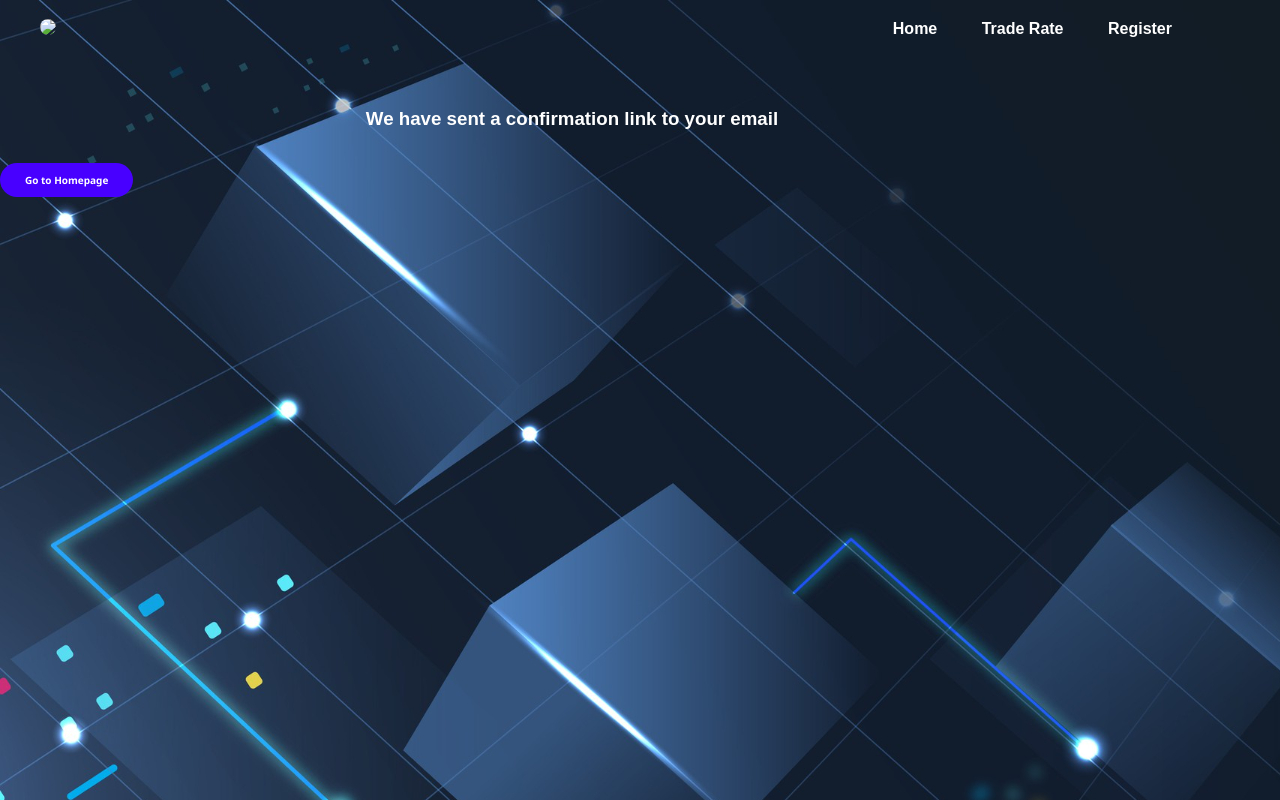
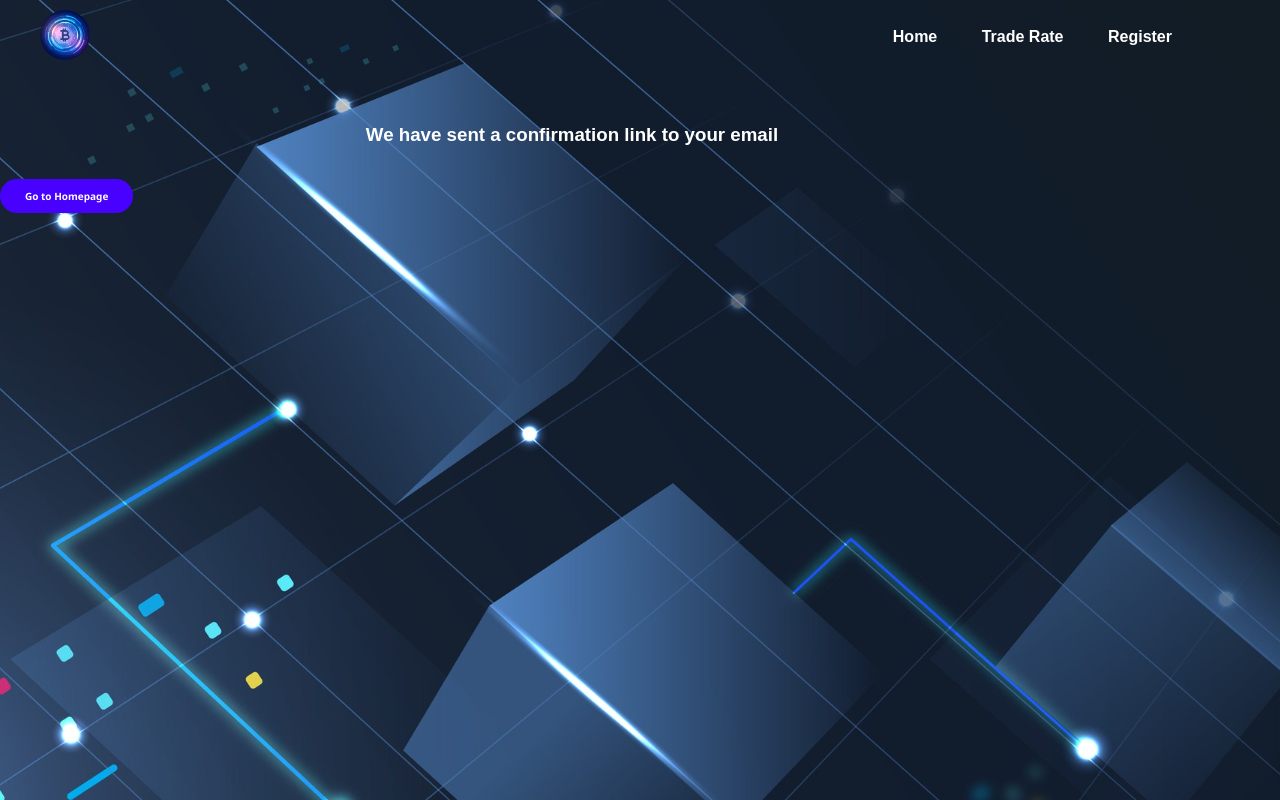
Before and after one commit to Thepraste/ptradesite, a plain HTML site: page confirm.html in a window 1280 px wide. Drawn offline with Linux system fonts and the light colour scheme.

Commit message:
Update confirm.html

```diff
--- a/confirm.html
+++ b/confirm.html
@@ -10,7 +10,7 @@
     <body>
         <div class="container">
             <div class="head">
-               <a href="index.html"><img src="images/logo.jpg" class="logo"></a>
+               <a href="index.html"><img src="logo.jpg" class="logo"></a>
                <ul>
                    <li><a href="index.html">Home</a></li>
                    <li><a href="Trade Rate">Trade Rate</a></li>
```
